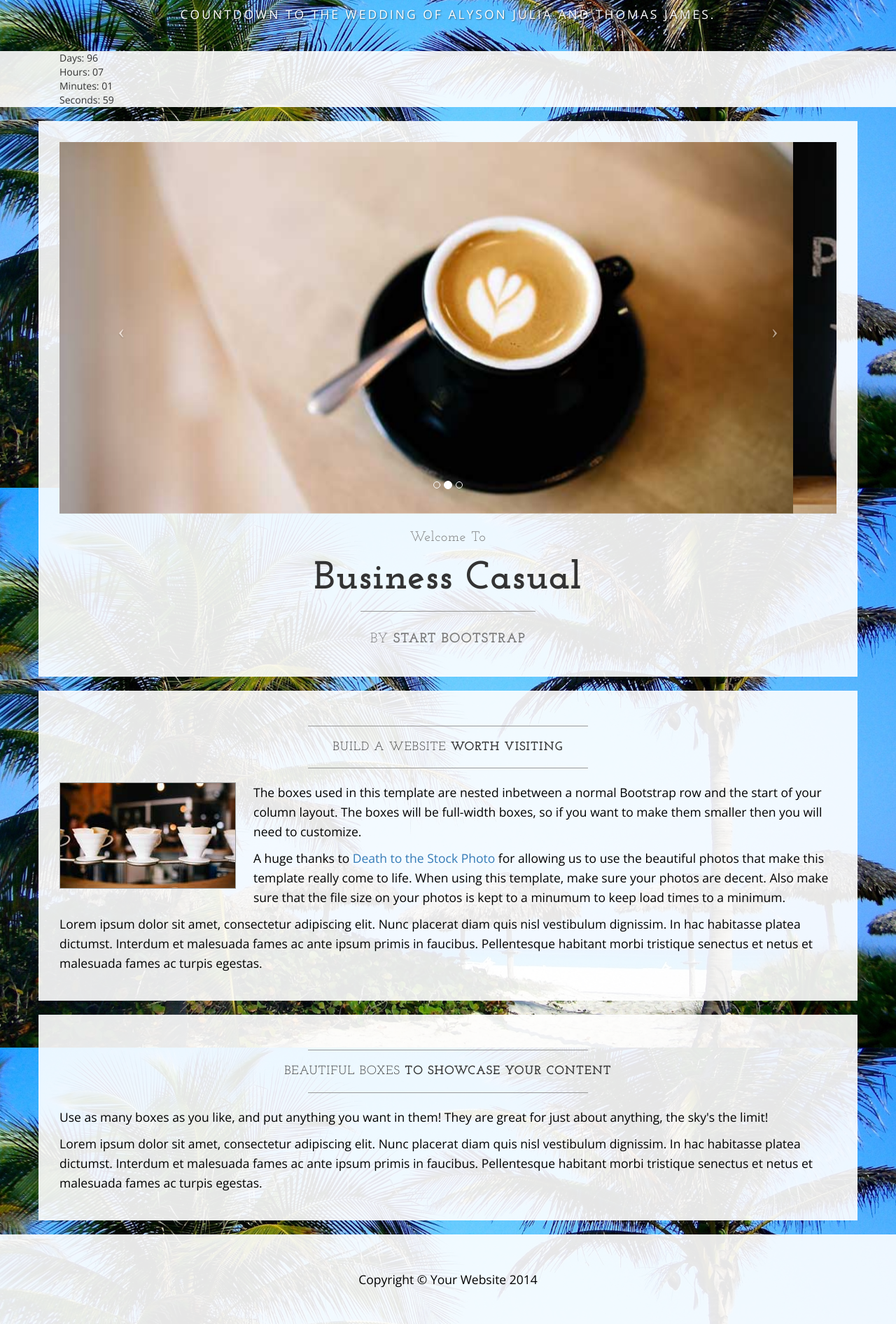
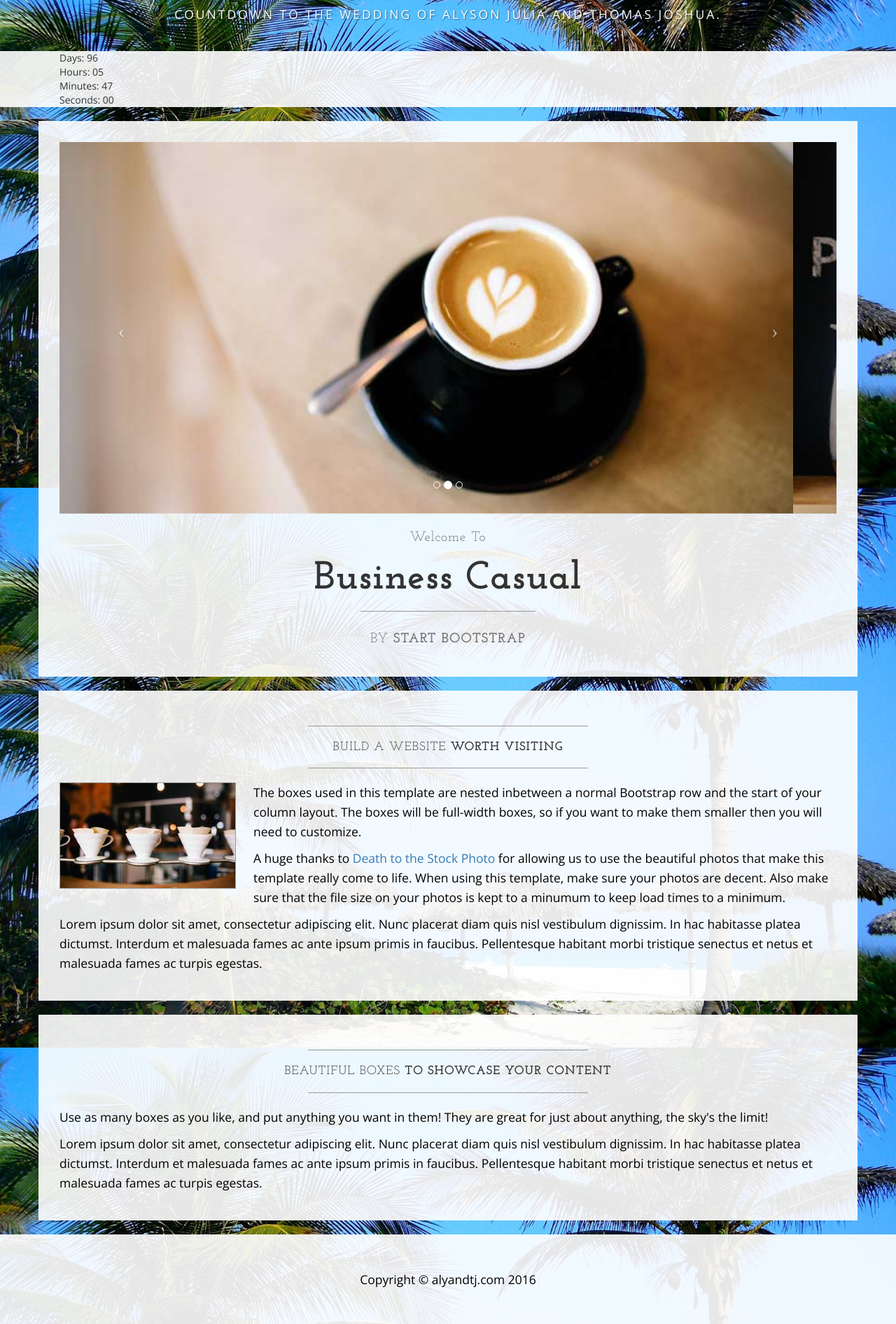
Before and after one commit to iAmNawa/alyandtj.com, a plain HTML site: page public/index.html in a window 1280 px wide. Shown: the part 103-1995 px from the top of the page at 70% size. Drawn offline with nearby package versions, Linux system fonts and the light colour scheme.

Commit message:
correct wedding time

```diff
--- a/public/index.html
+++ b/public/index.html
@@ -34,7 +34,7 @@
 <body>
 
     <div class="brand">Aly and TJ</div>
-    <div class="address-bar">Countdown to the wedding of Alyson Julia and Thomas James.</div>
+    <div class="address-bar">Countdown to the wedding of Alyson Julia and Thomas Joshua.</div>
 
     <!-- Navigation -->
     <nav class="navbar navbar-default" role="navigation">
@@ -150,7 +150,7 @@
         <div class="container">
             <div class="row">
                 <div class="col-lg-12 text-center">
-                    <p>Copyright &copy; Your Website 2014</p>
+                    <p>Copyright &copy; alyandtj.com 2016</p>
                 </div>
             </div>
         </div>
--- a/public/js/script.js
+++ b/public/js/script.js
@@ -1,4 +1,4 @@
-const deadline = 'November 11 2016 23:59:59 GMT+0200'
+const deadline = 'November 11 2016 16:45:00 UTC-0400'
 
 function getTimeRemaining(endtime){
   var t = Date.parse(endtime) - Date.parse(new Date())
```
